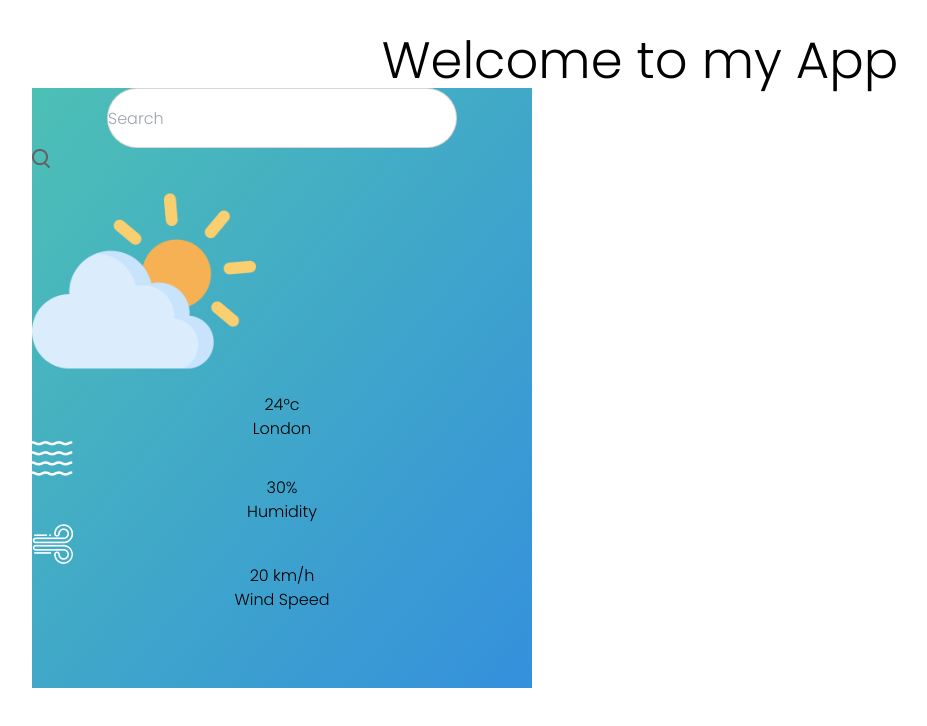
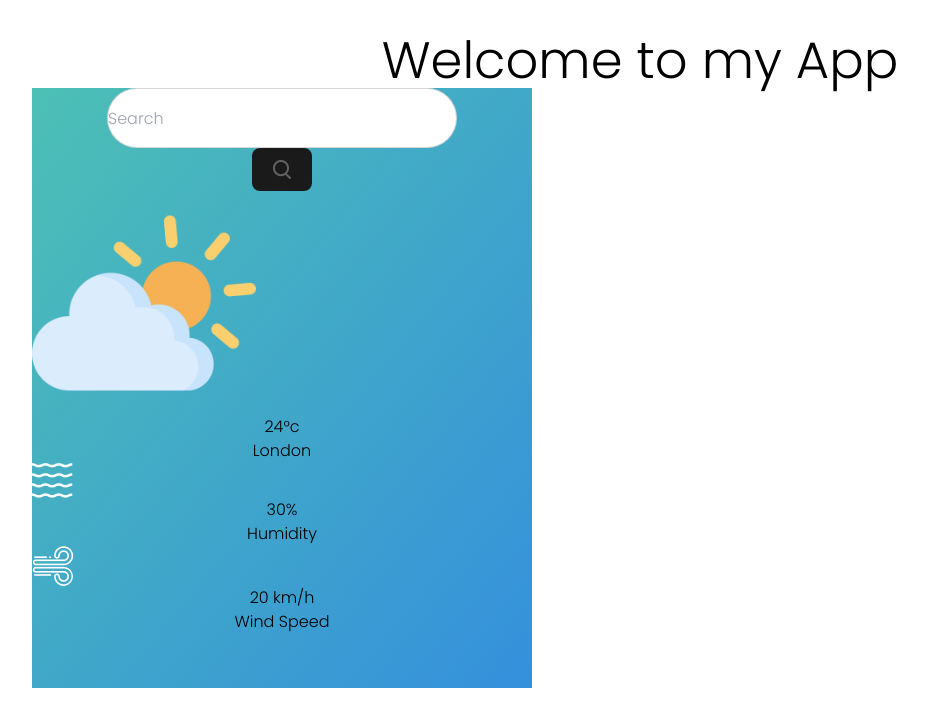
Before and after one commit to Sochuks/react-weather-app, a React (Vite) app: page / in a window 1280 px wide. Shown: the top 726 px of the page, without its empty margins (0-927 px from the left). Built offline with nearby package versions, Linux system fonts and the light colour scheme.

Commit message:
added input to form to improve onSubmit and aria-label for accesibilty

```diff
--- a/src/Components/WeatherApp/Header.jsx
+++ b/src/Components/WeatherApp/Header.jsx
@@ -24,16 +24,21 @@ const Header = ({addCity}) => {
         <div className="flex justify-center items-center gap-4">
 
             {/* Search Box */}
-            <>
+            <form onSubmit={checkCity}>
                 <input type="text" placeholder='Search'
-                className="p-4 text-xl font-normal bg-green-100"
-                value={cityInput} onChange={(e) => {setCityInput(e.target.value)}}/>
-            </>
+                className="p-4 text-xl font-normal bg-green-100 focus:outline-none"
+                value={cityInput}
+                onChange={(e) =>
+                {setCityInput(e.target.value)}}
+                aria-label='Enter city name'/>
+            </form>
             {/* Search Icon */}
-            <div className="flex justify-center bg-green-100 rounded-full w-14 h-14 items-center"
-            onClick={checkCity}>
+            <button className="flex justify-center bg-green-100
+            rounded-full w-14 h-14
+            items-center"
+            aria-label='Search'>
                 <img src={search_icn} alt="Search" />
-            </div>
+            </button>
         </div>
     </header>
   )
```
